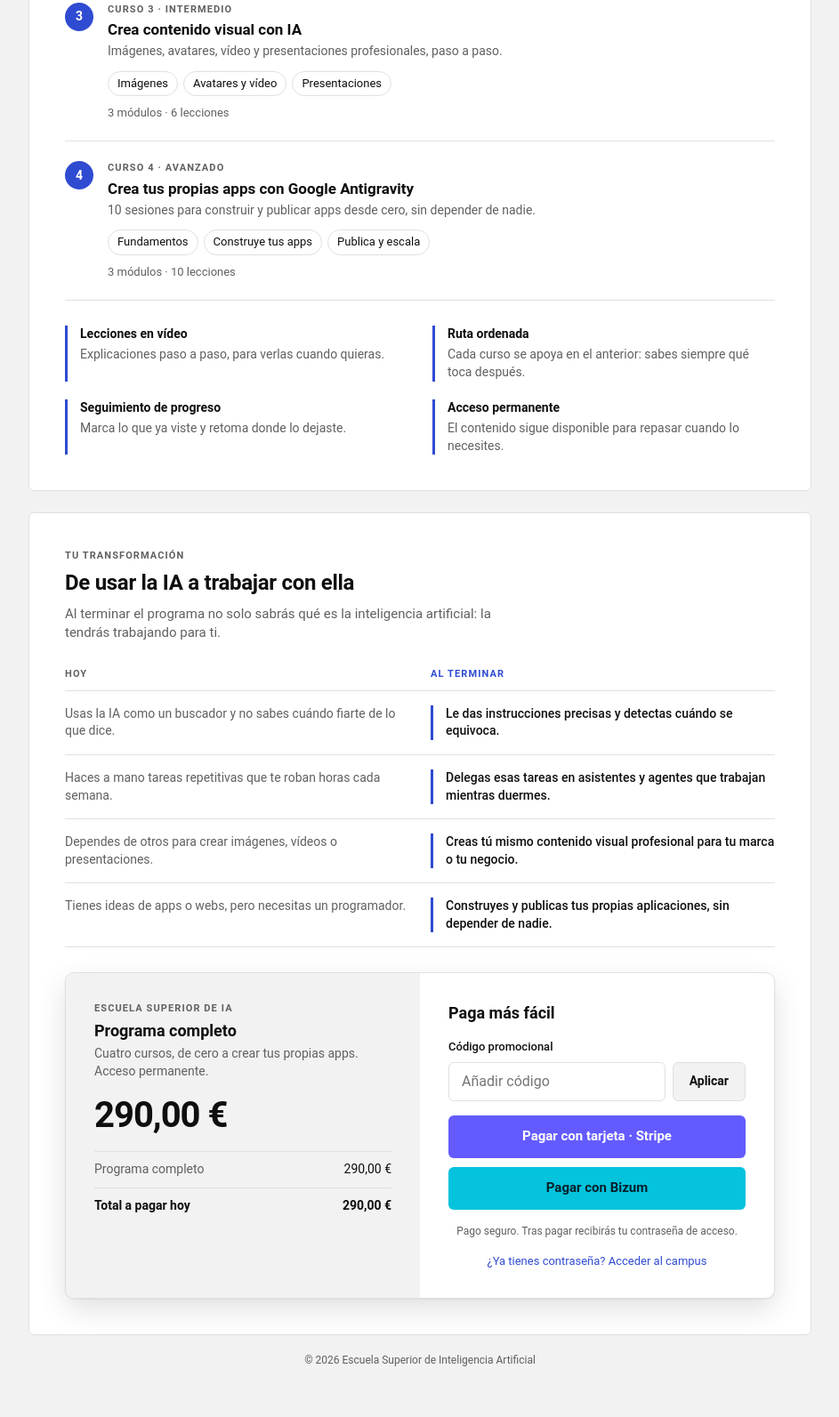
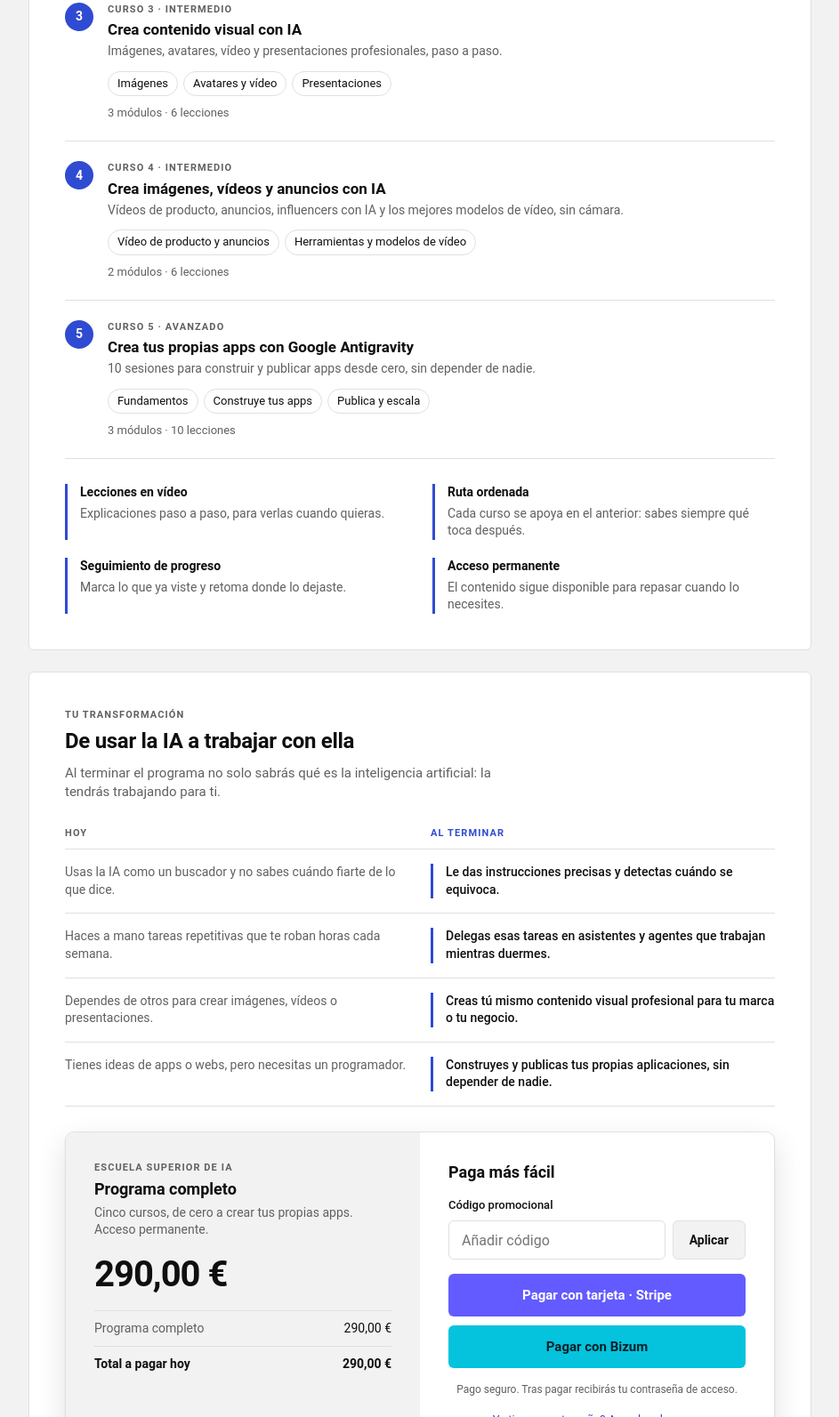
Before and after one commit to paumartifelip-cpu/escuelasuperioria, a plain HTML site: page index.html in a window 1280 px wide. Shown: the part 1188-2781 px from the top of the page at 89% size, without its empty margins (168-1111 px from the left). Before the commit the page ends 2750 px from the top, so only its background shows below. Drawn offline with Linux system fonts and the light colour scheme.

Commit message:
Nuevo curso: Crea imágenes, vídeos y anuncios con IA
Co-Authored-By: Claude Sonnet 5.5 <noreply@anthropic.com>

```diff
--- a/index.html
+++ b/index.html
@@ -101,7 +101,7 @@
         <div class="co-summary">
           <p class="eyebrow">Escuela Superior de IA</p>
           <h3 class="co-name">Programa completo</h3>
-          <p class="co-sub">Cuatro cursos, de cero a crear tus propias apps. Acceso permanente.</p>
+          <p class="co-sub">Cinco cursos, de cero a crear tus propias apps. Acceso permanente.</p>
           <p class="co-price"><span id="co-total">290,00 €</span></p>
           <dl class="co-lines">
             <div><dt>Programa completo</dt><dd id="co-sub">290,00 €</dd></div>
--- a/js/data.js
+++ b/js/data.js
@@ -98,6 +98,28 @@ window.ESIA_COURSES = [
     ]
   },
   {
+    id: 'contenido', emoji: '🎬', level: 'Intermedio', title: 'Crea imágenes, vídeos y anuncios con IA',
+    desc: 'Vídeos de producto, anuncios, influencers con IA y los mejores modelos de vídeo, sin cámara.',
+    modules: [
+      {
+        id: 'c1', title: 'Vídeo de producto y anuncios',
+        videos: [
+          { id: '3Vegf524ibs', title: 'Cómo hacer el vídeo de tu producto con IA (sin grabar)' },
+          { id: 'u-UAU8P-w10', title: 'Cómo crear anuncios con IA para tu negocio (paso a paso)' },
+          { id: 'rQjaEciKElA', title: 'Cómo crear un influencer con IA en 3 pasos (sin cámara)' }
+        ]
+      },
+      {
+        id: 'c2', title: 'Herramientas y modelos de vídeo',
+        videos: [
+          { id: 'g1dEqF_FAf8', title: 'Qué es Higgsfield Katana y cómo usarlo' },
+          { id: '5eKLC5kDNxk', title: 'Gemini Omni vs Veo 3.1, Kling 4.0 y Seedance 2.5: ¿cuál gana?' },
+          { id: 'BpexGkDrzn4', title: 'Cómo hacer vídeos con IA de 30 segundos paso a paso (Kling 4.0)' }
+        ]
+      }
+    ]
+  },
+  {
     id: 'antigravity', emoji: '💻', level: 'Avanzado', title: 'Crea tus propias apps con Google Antigravity',
     desc: '10 sesiones para construir y publicar apps desde cero, sin depender de nadie.',
     modules: [
```
